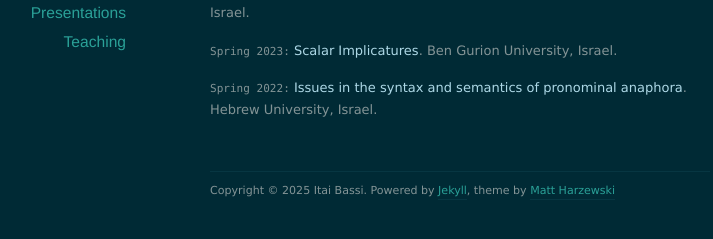
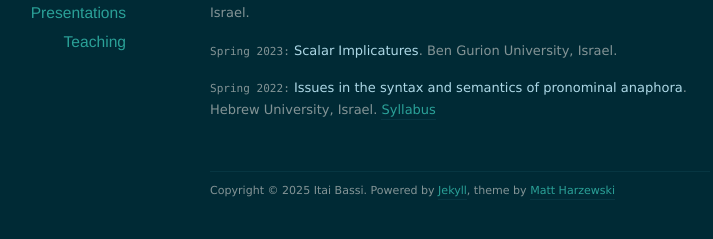
Before and after one commit to itaibassi/itaibassi.github.io, a Jekyll site: the page built from teaching/index.markdown, in a window 1280 px wide. Shown: the part 229-468 px from the top of the page, without its empty margins (180-893 px from the left). Built offline with Jekyll 4.4.1, drawn with Linux system fonts in a browser that asks for light colours; nearby versions of some CDN libraries.

Commit message:
Update index.markdown

```diff
--- a/teaching/index.markdown
+++ b/teaching/index.markdown
@@ -13,4 +13,4 @@
 
 `Spring 2023:` <font color="lightblue"> Scalar Implicatures</font>. Ben Gurion University, Israel.
 
-`Spring 2022:` <font color="lightblue"> Issues in the syntax and semantics of pronominal anaphora</font>. Hebrew University, Israel.
+`Spring 2022:` <font color="lightblue"> Issues in the syntax and semantics of pronominal anaphora</font>. Hebrew University, Israel. [Syllabus](https://www.dropbox.com/scl/fi/s23hvpa7hfawg6d0ao7wv/HUJI_anaphora-course_2022_syllabus.pdf?rlkey=bvs76exsb4m5r8m16muf26iaf&dl=0)
```
